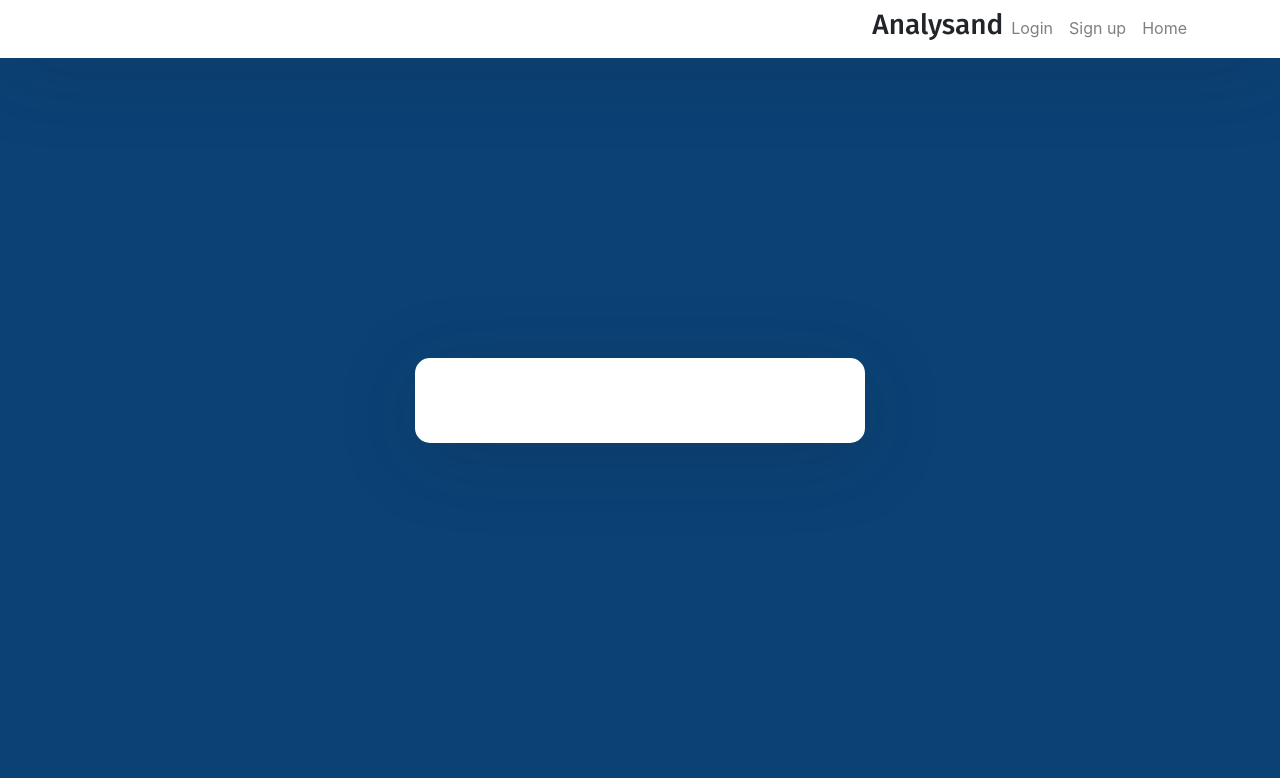
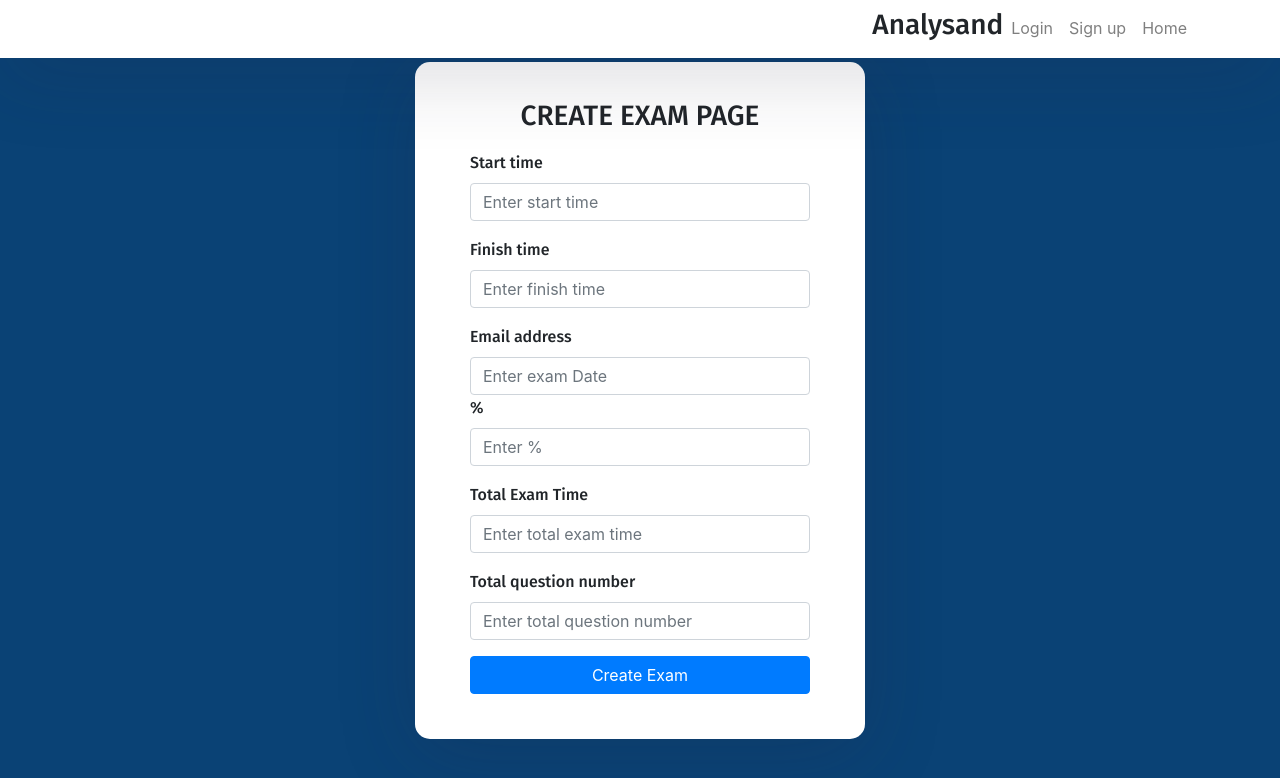
Before and after one commit to CanKocyigitoglu/BIL372_Proje, a React (Create React App) app in the folder my-app/: page /create-exam in a window 1280 px wide. Shown: the top 778 px of the page. Built offline with nearby package versions, Linux system fonts and the light colour scheme.

Commit message:
pages & create exam form added

```diff
--- a/my-app/src/App.js
+++ b/my-app/src/App.js
@@ -7,6 +7,8 @@ import Login from "./components/login.component";
 import SignUp from "./components/signUp.component";
 import home from "./components/home";
 import students from "./components/students";
+import exams from "./components/exams";
+import create_exam from "./components/create-exam";
 
 function App() {
   return (
@@ -41,6 +43,8 @@ function App() {
             <Route path="/sign-up" component={SignUp} />
             <Route path="/home" component={home} />
             <Route path="/students" component={students}></Route>
+            <Route path="/exams" component={exams}></Route>
+            <Route path="/create-exam" component={create_exam}></Route>
           </Switch>
         </div>
       </div>
--- /dev/null
+++ b/my-app/src/components/create-exam.js
@@ -0,0 +1,40 @@
+import React, { Component } from "react";
+
+export default class students extends Component {
+
+    render() {
+        return (
+            <div>
+                <h3>CREATE EXAM PAGE</h3>
+                <div className="form-group">
+                    <label>Start time</label>
+                    <input type="text" className="form-control" placeholder="Enter start time" />
+                </div>
+
+                <div className="form-group">
+                    <label>Finish time</label>
+                    <input type="text" className="form-control" placeholder="Enter finish time" />
+                </div>
+
+                <div className="Exam Date">
+                    <label>Email address</label>
+                    <input type="email" className="form-control" placeholder="Enter exam Date" />
+                </div>
+
+                <div className="form-group">
+                    <label>%</label>
+                    <input type="password" className="form-control" placeholder="Enter %" />
+                </div>
+                <div className="form-group">
+                    <label>Total Exam Time</label>
+                    <input type="password" className="form-control" placeholder="Enter total exam time" />
+                </div>
+                <div className="form-group">
+                    <label>Total question number</label>
+                    <input type="password" className="form-control" placeholder="Enter total question number" />
+                </div>
+                <button type="submit" className="btn btn-primary btn-block">Create Exam</button>
+            </div>
+        );
+    }
+}
--- /dev/null
+++ b/my-app/src/components/exams.js
@@ -0,0 +1,12 @@
+import React, { Component } from "react";
+
+export default class students extends Component {
+
+    render() {
+        return (
+            <div>
+                <h3>EXAMS</h3>
+            </div>
+        );
+    }
+}
--- a/my-app/src/components/home.js
+++ b/my-app/src/components/home.js
@@ -6,7 +6,9 @@ export default class home extends Component {
     render() {
         return (
             <div>
-                <Link to="/students"><button className="btn btn-primary btn-block">Students</button></Link>
+                <Link to="/students"><button className="btn btn-primary btn-block mb-2">Students</button></Link>
+                <Link to="/exams"><button className="btn btn-primary btn-block mb-2">Exams</button></Link>
+                <Link to="/create-exam"><button className="btn btn-primary btn-block">Create Exam</button></Link>
             </div>
         );
     }
```
Also changed, not shown: 1 other file (tests, documents, lock files or other folders).
